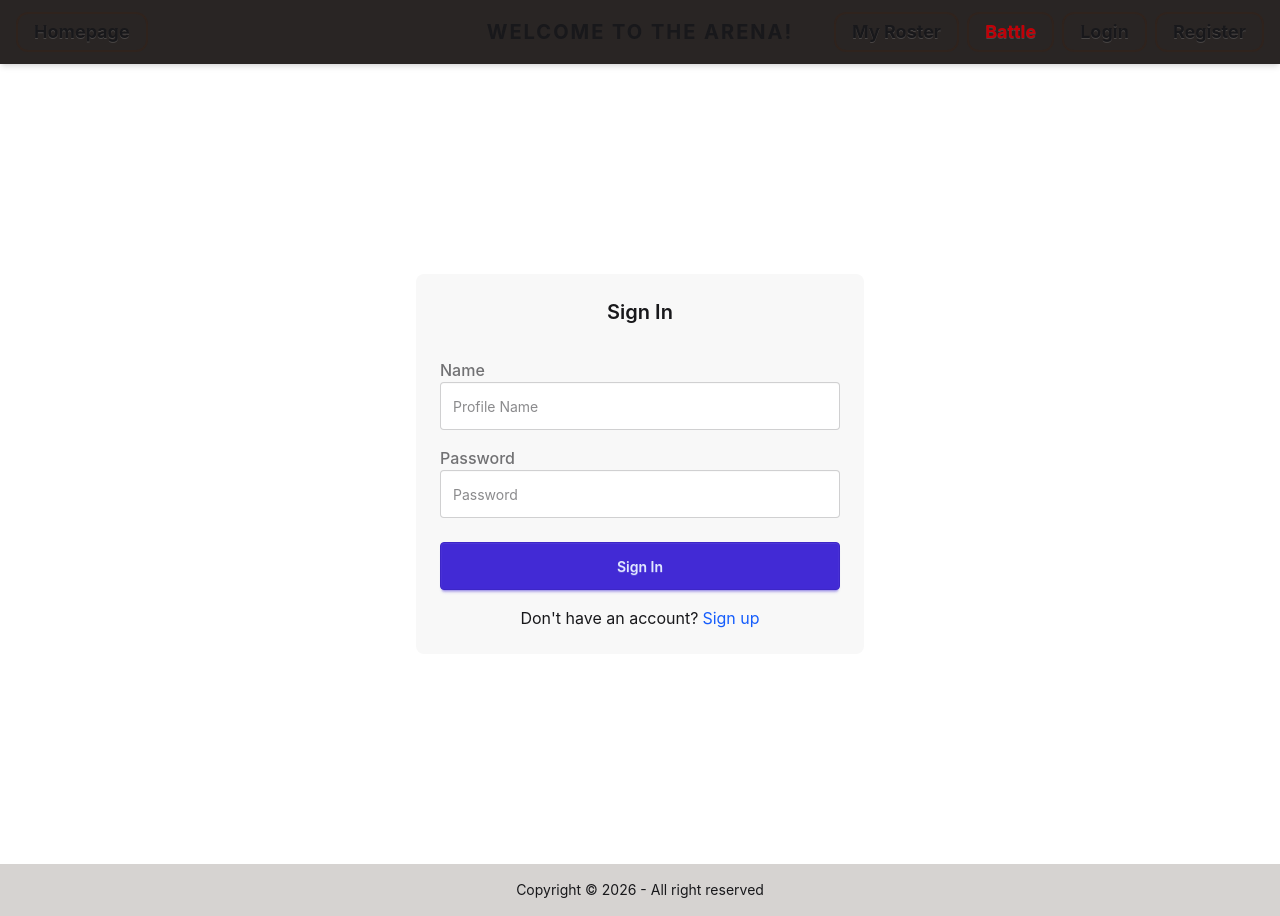
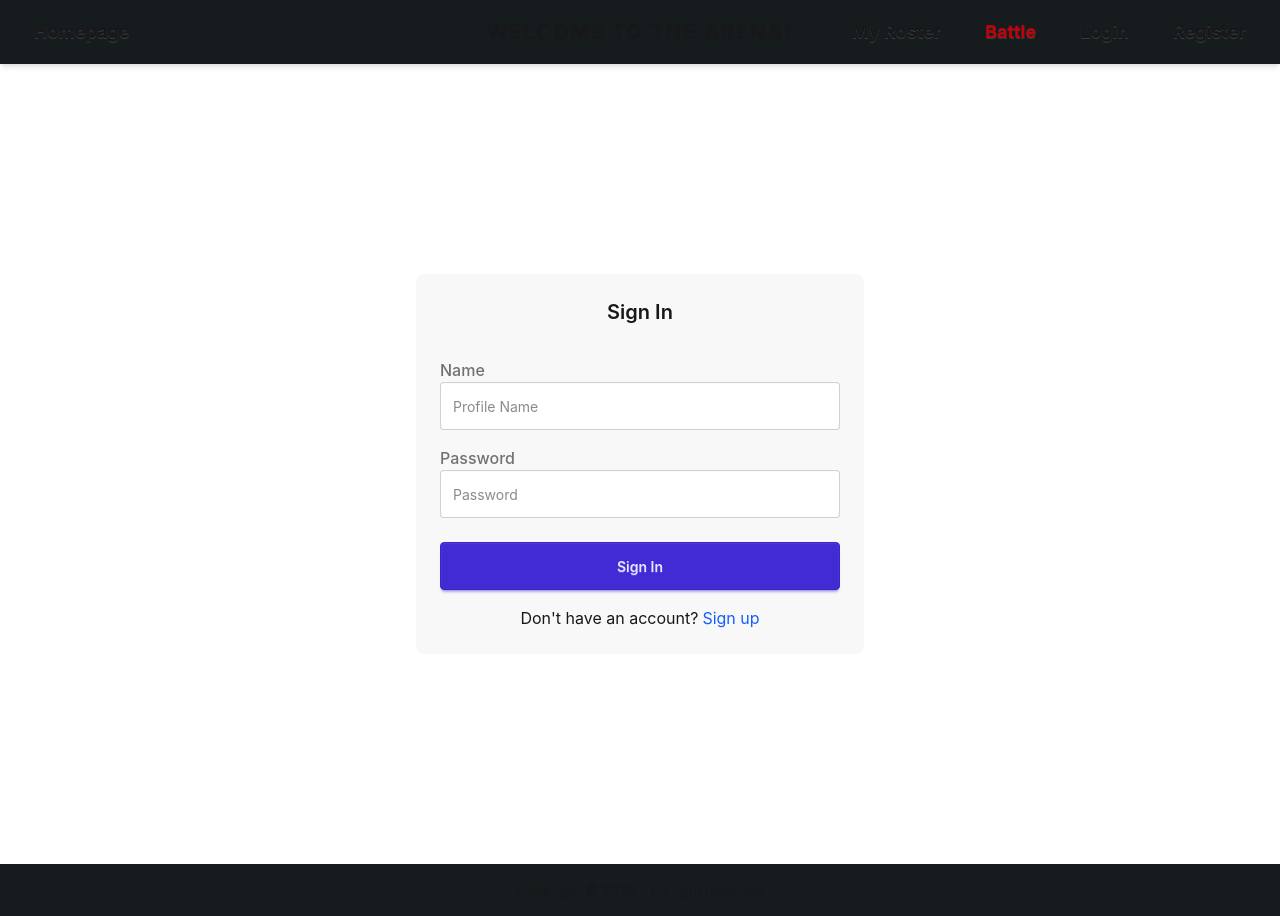
Before and after one commit to AnithaRaajanthira/Pokemon, a React (Vite) app in the folder mpa/: page /Login in a window 1280 px wide. Built offline with nearby package versions, Linux system fonts and the light colour scheme.

Commit message:
Changed colorscheme, adjusted header and footer, modified buttons, all functionality is the same

```diff
--- a/mpa/src/components/layout/Footer.tsx
+++ b/mpa/src/components/layout/Footer.tsx
@@ -2,7 +2,7 @@ import { JSX } from "react";
 
 export default function Footer(): JSX.Element {
   return (
-    <footer className="footer sm:footer-horizontal footer-center bg-stone-300 text-base-content p-4">
+    <footer className="footer sm:footer-horizontal footer-center bg-mist-900 shadow-md px-4 text-base-content p-4">
       <aside>
         <p>Copyright © {new Date().getFullYear()} - All right reserved</p>
       </aside>
--- a/mpa/src/components/layout/Header.tsx
+++ b/mpa/src/components/layout/Header.tsx
@@ -13,11 +13,11 @@ export default function Header(): JSX.Element {
   //   }
   // };
   return (
-    <div className="navbar bg-stone-800 shadow-md px-4">
+    <div className="navbar bg-mist-900 shadow-md px-4">
       <div className="navbar-start gap-6">
         <Link
           to="/"
-          className="btn btn-ghost border-2 border-amber-950/20 rounded-xl text-lg font-bold text-grey-200 hover:bg-blue-600 hover:text-white transition-all duration-300 active:scale-95"
+          className="btn btn-ghost border-2 rounded-xl text-lg font-bold text-grey-200 hover:bg-blue-600 hover:text-white transition-all duration-300 active:scale-95"
         >
           Homepage
         </Link>
@@ -40,28 +40,28 @@ export default function Header(): JSX.Element {
       <div className="navbar-end gap-2">
         <Link
           to="/roster"
-          className="btn btn-ghost border-2 border-amber-950/20 rounded-xl text-lg font-bold text-grey-200 hover:bg-blue-600 hover:text-white transition-all duration-300 active:scale-95"
+          className="btn btn-ghost border-2  rounded-xl text-lg font-bold text-grey-200 hover:bg-blue-600 hover:text-white transition-all duration-300 active:scale-95"
         >
           My Roster
         </Link>
 
         <Link
           to="/battle"
-          className="btn btn-ghost border-2 border-amber-950/20 rounded-xl text-lg font-bold text-red-700 hover:bg-red-800 hover:text-white transition-all duration-300 active:scale-95"
+          className="btn btn-ghost border-2  rounded-xl text-lg font-bold text-red-700 hover:bg-red-800 hover:text-white transition-all duration-300 active:scale-95"
         >
           Battle
         </Link>
 
         <Link
           to="/login"
-          className="btn btn-ghost border-2 border-amber-950/20 rounded-xl text-lg font-bold text-grey-200 hover:bg-blue-600 hover:text-white transition-all duration-300 active:scale-95"
+          className="btn btn-ghost border-2  rounded-xl text-lg font-bold text-grey-200 hover:bg-blue-600 hover:text-white transition-all duration-300 active:scale-95"
         >
           Login
         </Link>
 
         <Link
           to="/register"
-          className="btn btn-ghost border-2 border-amber-950/20 rounded-xl text-lg font-bold text-grey-200 hover:bg-blue-600 hover:text-white transition-all duration-300 active:scale-95"
+          className="btn btn-ghost border-2  rounded-xl text-lg font-bold text-grey-200 hover:bg-blue-600 hover:text-white transition-all duration-300 active:scale-95"
         >
           Register
         </Link>
--- a/mpa/src/components/ui/PokCards.tsx
+++ b/mpa/src/components/ui/PokCards.tsx
@@ -21,16 +21,18 @@ export default function PokCards({
   rosterBtnOnClick,
 }: PokCardsProps) {
   return (
-    <div className="card bg-black w-96 shadow-sm">
+    <div className="card bg-mist-800 w-75 shadow-sm">
       <figure className="px-10 pt-10">
         <img src={imageUrl} alt={name} className="rounded-xl" />
       </figure>
 
       <div className="card-body items-center text-center">
         <h2 className="card-title text-white">{name}</h2>
-        <div className="card-actions gap-2">
+        <div className="card-actions gap-2 justify-center">
           <Link to={`/details/${id}`}>
-            <button className="btn btn-primary">View Details</button>
+            <button className="btn btn-primary w-41 bg-blue-600">
+              View Details
+            </button>
           </Link>
 
           {rosterBtnLabel && (
--- a/mpa/src/pages/DetailsPage.tsx
+++ b/mpa/src/pages/DetailsPage.tsx
@@ -89,7 +89,7 @@ export default function DetailsPage() {
   }
 
   return (
-    <div className="min-h-screen bg-cyan-100">
+    <div className="min-h-screen bg-mist-600">
       <div className="p-4 flex items-center justify-between">
         <div className="font-semibold text-gray-800">
           Your Roster: {loadingRoster ? "…" : rosterIds.size}/6
@@ -103,7 +103,7 @@ export default function DetailsPage() {
       )}
 
       <div className="flex flex-wrap justify-center items-center pb-10">
-        <div className="card bg-black shadow-sm p-5">
+        <div className="card bg-mist-800 shadow-sm p-5">
           <div className="text-center text-3xl text-yellow-400 font-bold">
             {pokemon.name.toUpperCase()}
           </div>
--- a/mpa/src/pages/HomePage.tsx
+++ b/mpa/src/pages/HomePage.tsx
@@ -62,7 +62,7 @@ export default function HomePage() {
   }
 
   return (
-    <div className="min-h-screen bg-cyan-100">
+    <div className="min-h-screen bg-mist-600">
       {/* <div className="p-4 flex items-center justify-between">
         <div className="font-semibold text-gray-800">
           Roster: {loadingRoster ? "…" : rosterCount}/6
@@ -75,7 +75,7 @@ export default function HomePage() {
         </div>
       )} */}
 
-      <div className="p-6 grid grid-cols-2 lg:grid-cols-3 gap-6 justify-items-center">
+      <div className="p-6 grid grid-cols-1 md:grid-cols-2 lg:grid-cols-3 xl:grid-cols-4 gap-6 justify-items-center">
         {results.map((result) => {
           const id = getPokemonId(result.url);
           if (!id) return null;
--- a/mpa/src/pages/RosterPage.tsx
+++ b/mpa/src/pages/RosterPage.tsx
@@ -31,7 +31,7 @@ export default function RosterPage() {
   const [items, setItems] = useState<RosterItemWithName[]>(initial);
 
   return (
-    <div className="min-h-screen bg-cyan-100">
+    <div className="min-h-screen bg-mist-600">
       <div className="p-4 flex items-center justify-between">
         <div className="font-semibold text-gray-800">
           Your Roster: {items.length}/6
```
